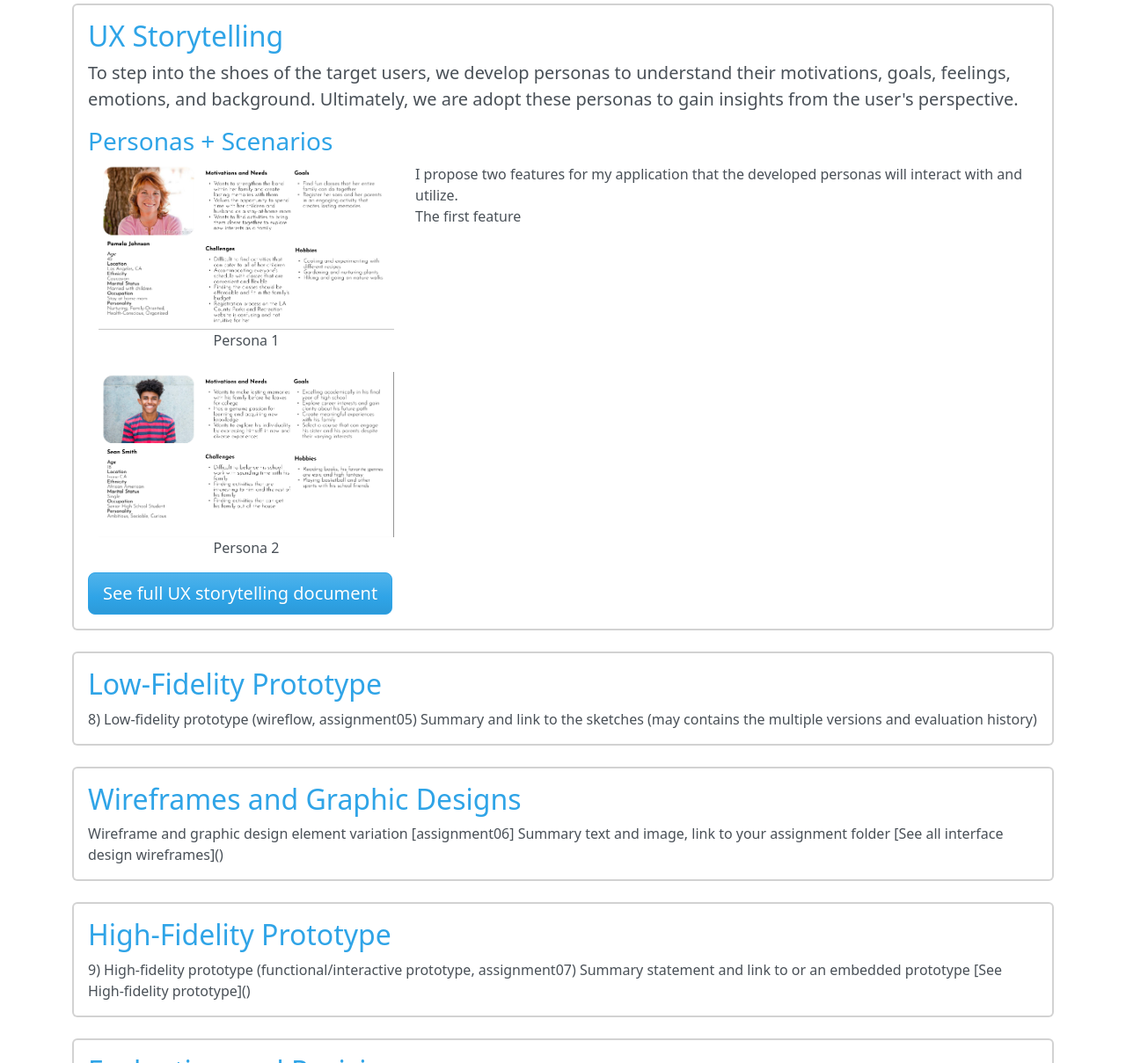
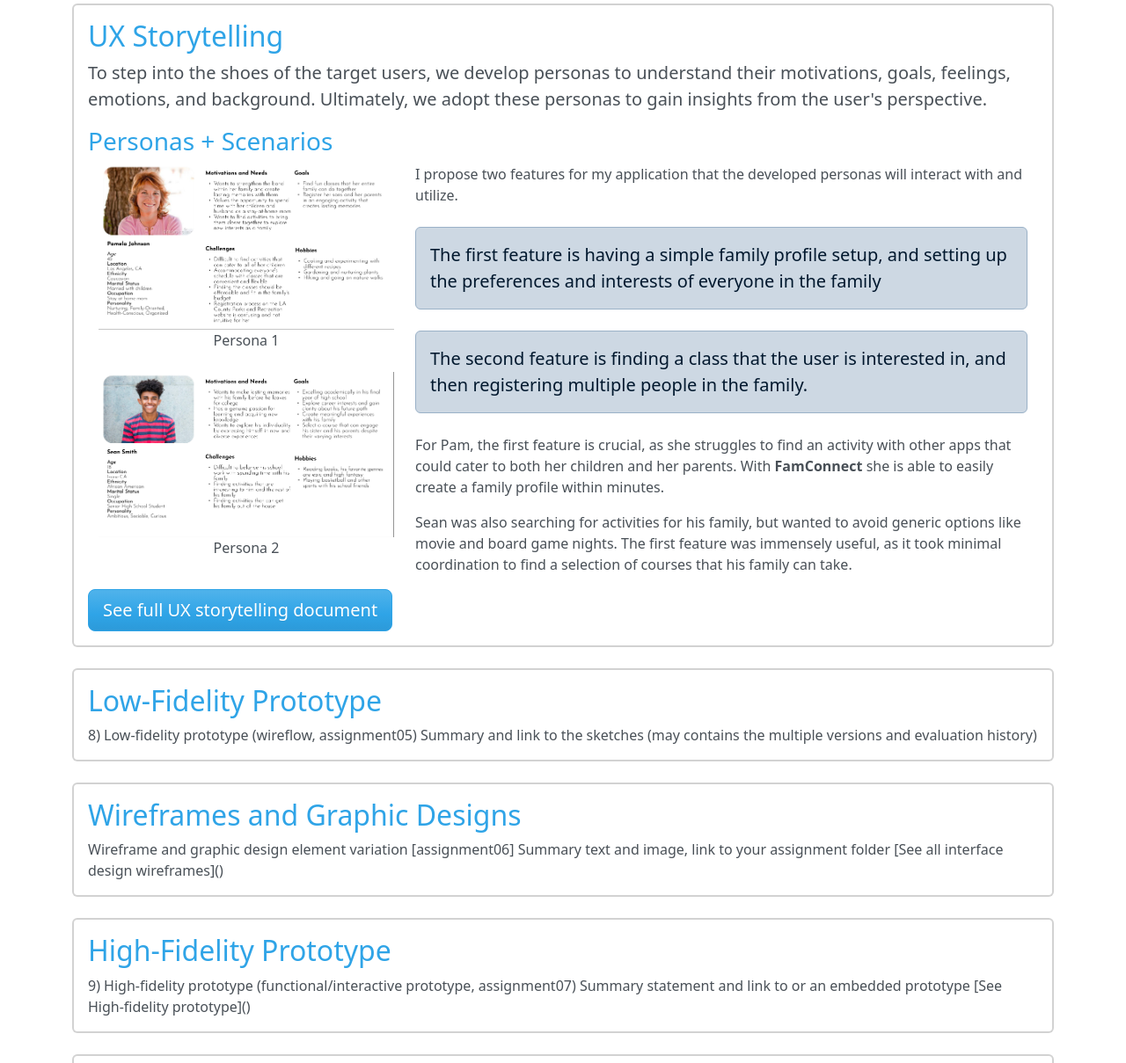
Before and after one commit to tylerhjyoun/DH110, a Jekyll site: the page ASSIGNMENT08/index.html, which Jekyll copies as it is, in a window 1280 px wide and 1400 px high, scrolled down 2258 px. Shown: the part 191-1400 px from the top of the window at 88% size. Built offline with Jekyll 4.4.1, drawn with Linux system fonts in a browser that asks for light colours.

Commit message:
Update index.html

```diff
--- a/ASSIGNMENT08/index.html
+++ b/ASSIGNMENT08/index.html
@@ -65,13 +65,13 @@
     </p>
     <div class="container" >
        <div class="row">
-         <div class="col-3">
+         <div class="col-3 mt-10">
            <img class="img-fluid" src="../ASSIGNMENT01/img/homepage.PNG" />
             <p class="text-center"> LA County Parks & Recreation </p>
 
 
          </div>
-           <div class="col-3">
+           <div class="col-3 mt-10">
            <img class="img-fluid" src="../ASSIGNMENT01/img/IMG_2717.PNG" />
             <p class="text-center"> Wondrium App </p>
 
@@ -171,7 +171,7 @@
 
     <p class="lead">
       To step into the shoes of the target users, we develop personas to understand their motivations, goals, feelings, emotions, and background.
-      Ultimately, we are adopt these personas to gain insights from the user's perspective.
+      Ultimately, we adopt these personas to gain insights from the user's perspective.
                 </p>
                 <h3> Personas + Scenarios </h3>
     <div class="container">
@@ -188,7 +188,24 @@
         <div class="col-8">
           I propose two features for my application that the developed personas will interact with and utilize.
 
-          <p> The first feature </p>
+          <div class="lead mb-4 mt-4 alert alert-info">
+           The first feature is having a simple family profile setup, and setting up the preferences
+          and interests of everyone in the family</div>
+
+           <div class="lead mb-4 mt-4 alert alert-info">
+            The second feature is finding a class that the user is interested in, and then registering
+            multiple people in the family. </div>
+
+          <p>
+          For Pam, the first feature is crucial, as she struggles to find an activity with other apps that
+          could cater to both her children and her parents. With <b> FamConnect </b> she is able to
+          easily create a family profile within minutes.
+          </p>
+          <p>
+          Sean was also searching for activities for his family, but wanted to avoid generic options like
+          movie and board game nights. The first feature was immensely useful, as it took minimal coordination
+          to find a selection of courses that his family can take.
+          </p>
 
         </div>
       </div>
```
